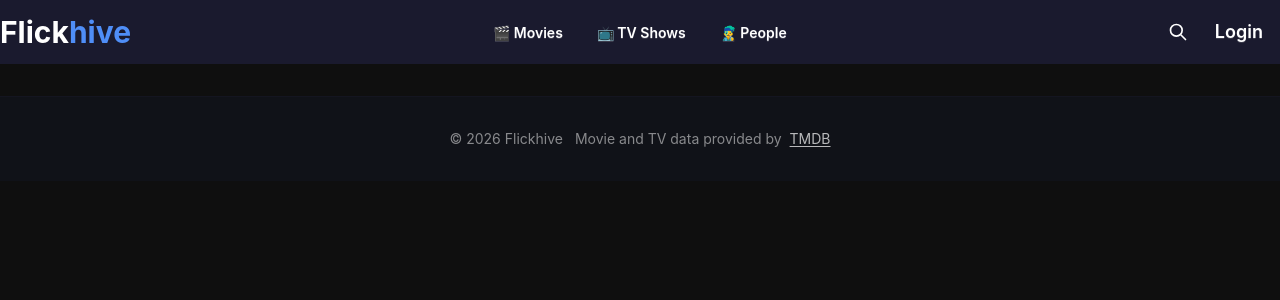
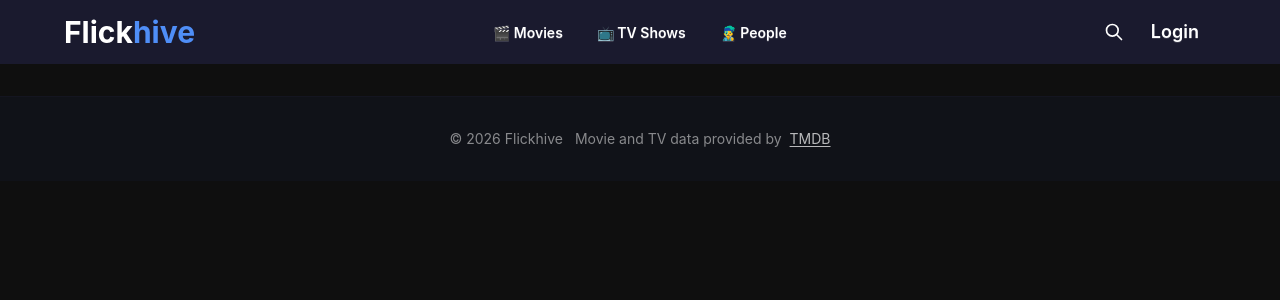
Before and after one commit to noble-osei/Flickhive, a React (Vite) app in the folder frontend/: page /login in a window 1280 px wide. Shown: the top 300 px of the page. Built offline with nearby package versions, Linux system fonts and the light colour scheme.

Commit message:
feat: add breakpoint-xl variable for responsive design adjustments

```diff
--- a/frontend/src/index.css
+++ b/frontend/src/index.css
@@ -17,6 +17,7 @@
 }
 @theme {
   --color-flick-muted: #a0a0b0;
+  --breakpoint-xl: 84rem;
 }
 
 @keyframes fill-bar {
```
